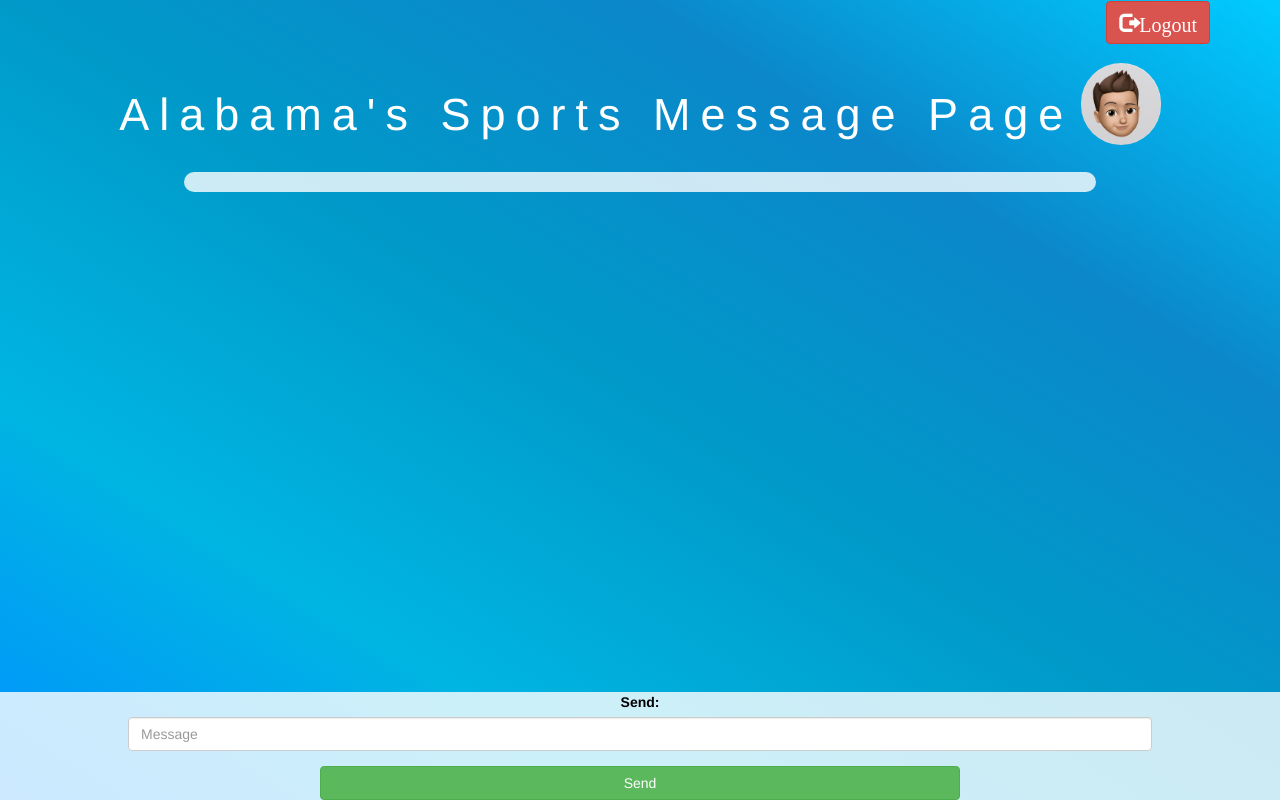
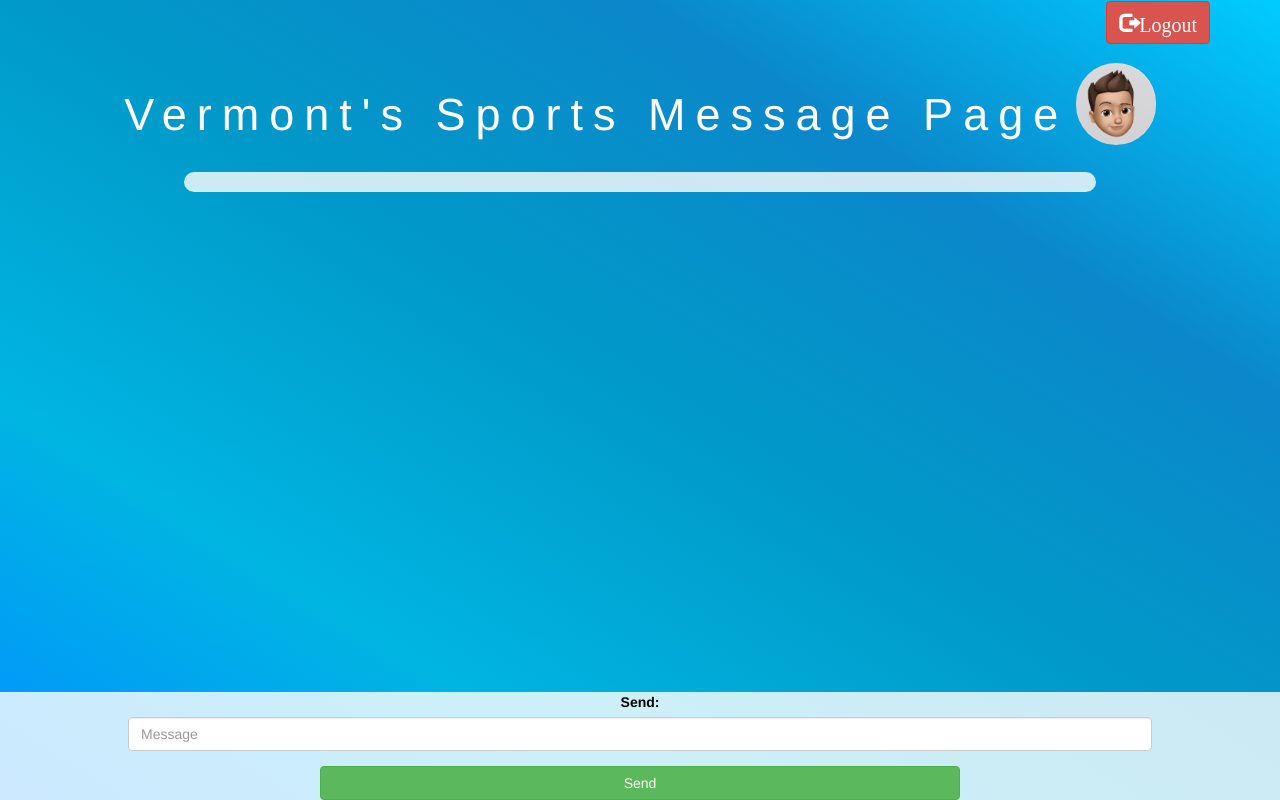
Before and after one commit to krishlala/Meetme, a plain HTML site: page sports_room_ver.html in a window 1280 px wide. Drawn offline with nearby package versions, Linux system fonts and the light colour scheme; no server answers; a web font is replaced by a local one.

Commit message:
Update sports_room_ver.html

```diff
--- a/sports_room_ver.html
+++ b/sports_room_ver.html
@@ -41,7 +41,7 @@
         <button id="logout" onclick="logout();" class="glyphicon glyphicon-log-out btn btn-danger">Logout</button>
         <center>
             <h1 class="header">
-                Alabama's Sports Message Page
+                Vermont's Sports Message Page
                 <sup>
                     <img src="IMG_0043.jpeg">
                 </sup>
```
